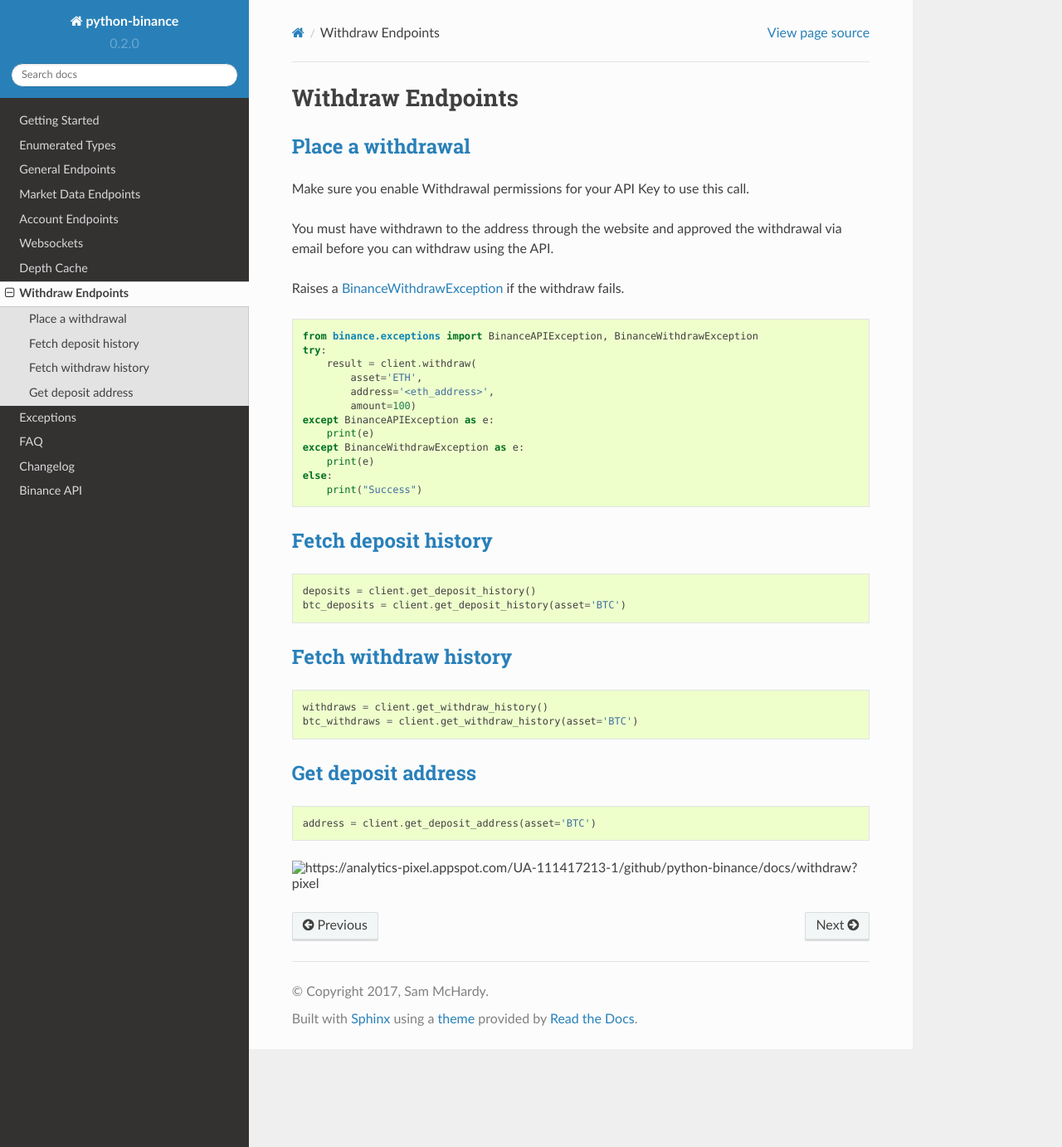
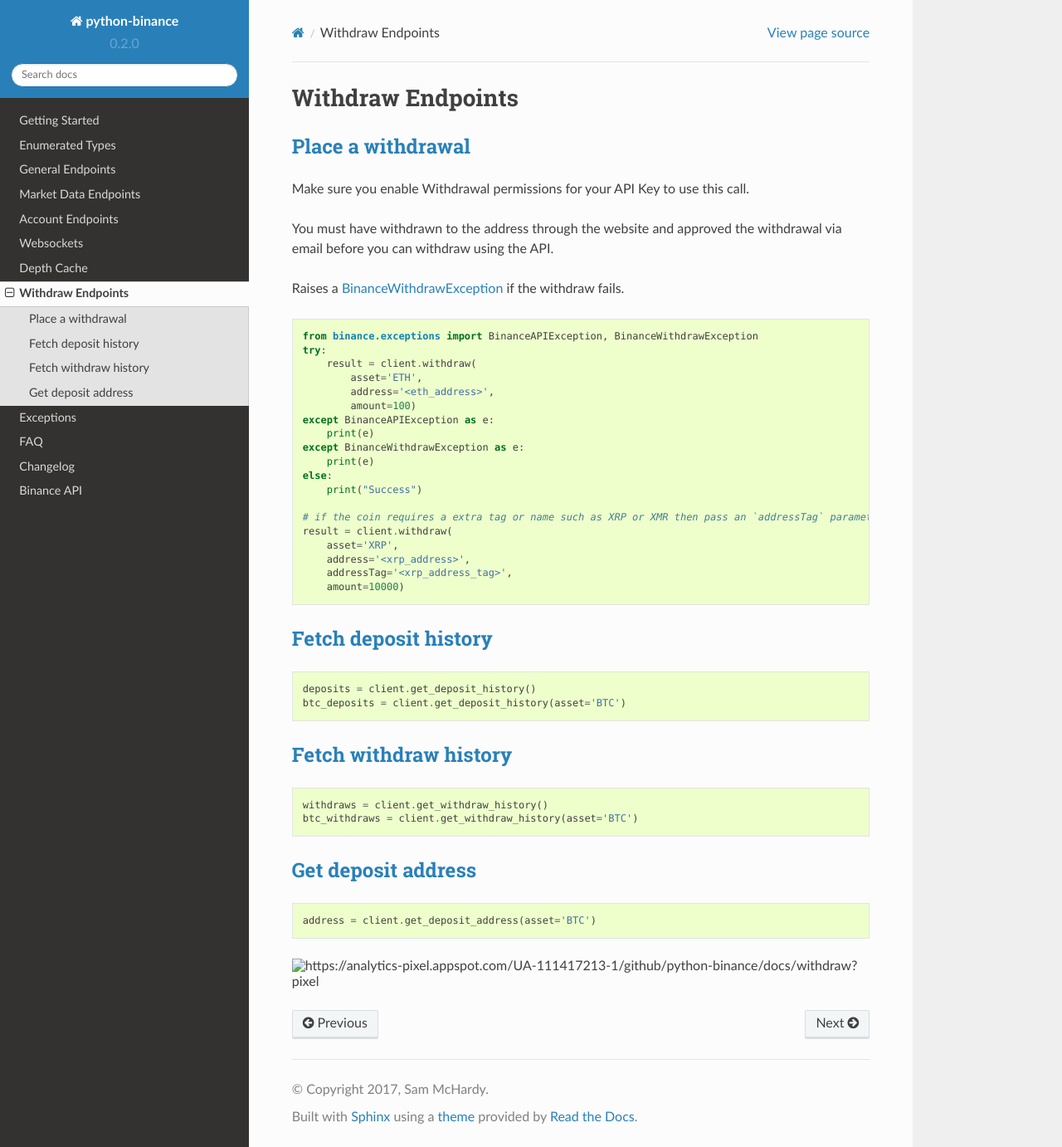
Before and after one commit to astro0099/python_BSC, a Sphinx documentation site: the page built from docs/withdraw.rst, in a window 1280 px wide and 1382 px high. Shown: the whole window at 83% size. Built offline with Sphinx 7.4.7 and the Read the Docs theme 2.0.0, drawn with Linux system fonts in a browser that asks for light colours; formulas are drawn with MathJax 3.

Commit message:
Add withdraw addressTag info

```diff
--- a/docs/withdraw.rst
+++ b/docs/withdraw.rst
@@ -25,6 +25,13 @@ Raises a `BinanceWithdrawException <binance.html#binance.exceptions.BinanceWithd
     else:
         print("Success")
 
+    # if the coin requires a extra tag or name such as XRP or XMR then pass an `addressTag` parameter.
+    result = client.withdraw(
+        asset='XRP',
+        address='<xrp_address>',
+        addressTag='<xrp_address_tag>',
+        amount=10000)
+
 `Fetch deposit history <binance.html#binance.client.Client.get_deposit_history>`_
 ^^^^^^^^^^^^^^^^^^^^^^^^^^^^^^^^^^^^^^^^^^^^^^^^^^^^^^^^^^^^^^^^^^^^^^^^^^^^^^^^^
 
```
Also changed, not shown: 1 other file.
